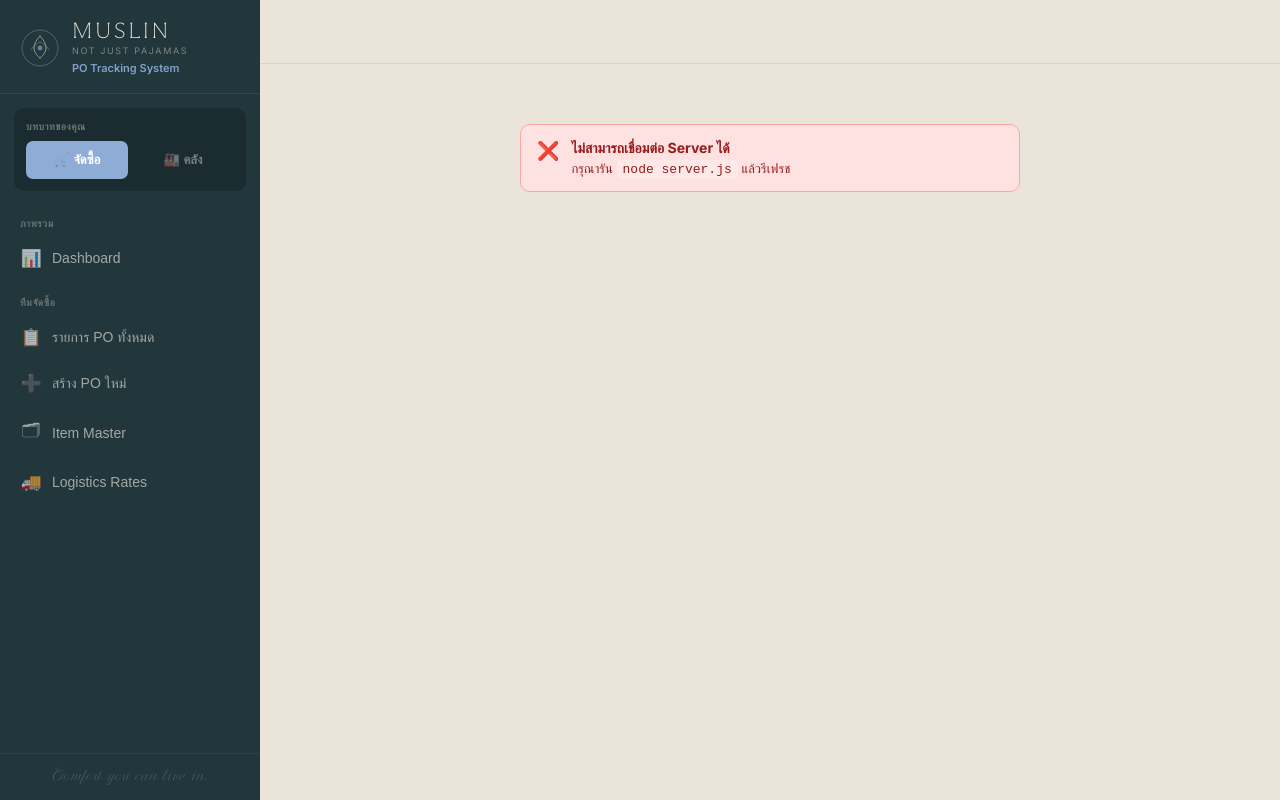
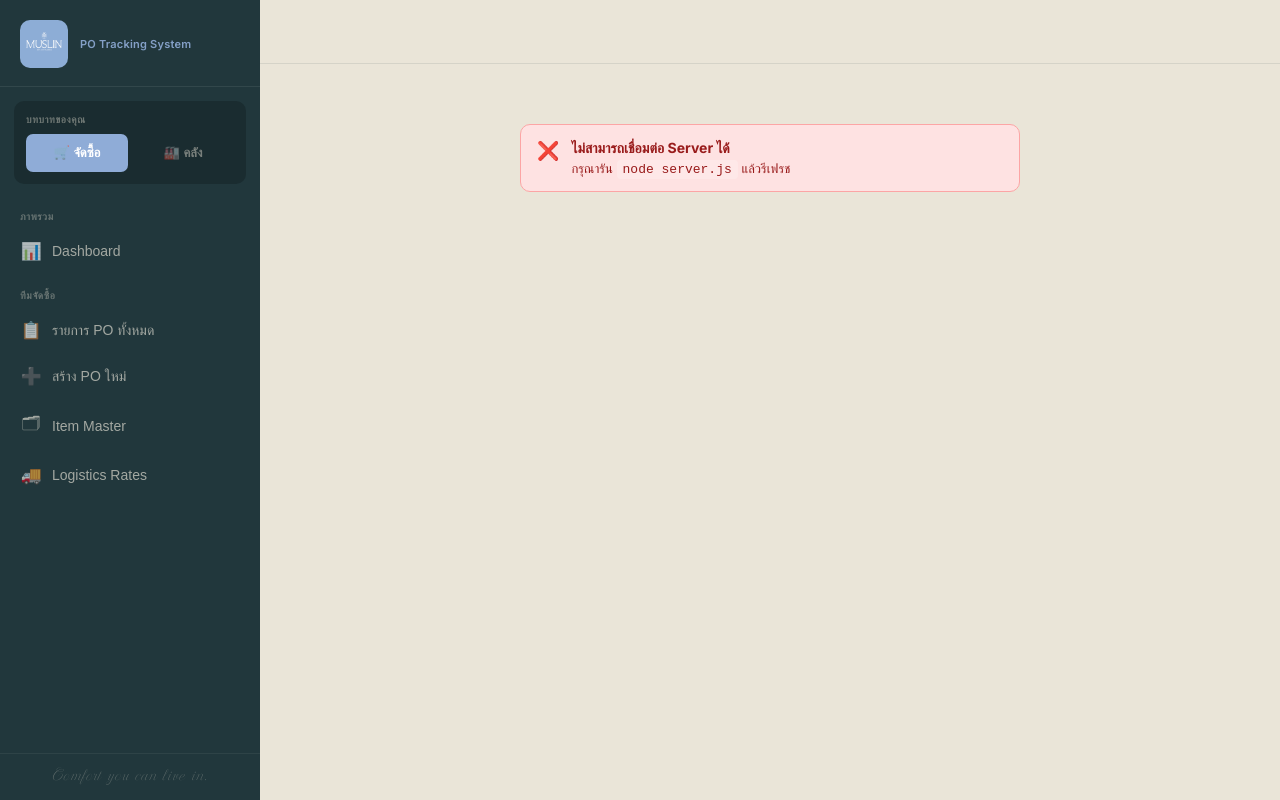
Before and after one commit to koonchin/master_web, a website: page index.html in a window 1280 px wide. Drawn offline with Linux system fonts and the light colour scheme; no server answers.

Commit message:
feat: replace sidebar SVG with actual MUSLIN brand logo image
Swap hand-drawn botanical SVG with the official MUSLIN profile photo
(48px rounded square). Simplify sidebar header — remove redundant
Arizona Flare wordmark and subtitle text since the image already
contains the full MUSLIN + NOT JUST PAJAMAS lockup. Keep only the
PO Tracking System label alongside the logo.

Co-Authored-By: Claude Sonnet 4.6 <noreply@anthropic.com>

```diff
--- a/css/style.css
+++ b/css/style.css
@@ -96,45 +96,30 @@ body {
   position: relative;
 }
 
-/* MUSLIN logomark — botanical circle */
-.sidebar-logo {
-  width: 40px; height: 40px; flex-shrink: 0;
-  display: flex; align-items: center; justify-content: center;
+/* MUSLIN logo image */
+.sidebar-logo-img {
+  width: 48px; height: 48px; flex-shrink: 0;
+  border-radius: 10px;
+  object-fit: cover;
+  display: block;
 }
-.sidebar-logo svg { width: 40px; height: 40px; }
 
-/* Legacy .logo-icon fallback */
+/* Legacy fallbacks */
+.sidebar-logo { width: 40px; height: 40px; flex-shrink: 0; display: flex; align-items: center; justify-content: center; }
 .sidebar-header .logo-icon {
   width: 40px; height: 40px;
-  background: var(--color-muslin-blue);
-  border-radius: 10px;
+  background: var(--color-muslin-blue); border-radius: 10px;
   display: flex; align-items: center; justify-content: center;
   font-size: 20px; flex-shrink: 0;
 }
 
 .sidebar-brand { flex: 1; min-width: 0; }
-.sidebar-brand-name {
-  font-family: 'Arizona Flare', serif;
-  font-weight: 100;
-  font-size: 22px;
-  color: var(--color-cotton);
-  letter-spacing: 0.12em;
-  line-height: 1;
-  text-transform: uppercase;
-}
-.sidebar-brand-sub {
-  font-size: 9px;
-  letter-spacing: 0.18em;
-  color: rgba(234,229,216,.45);
-  text-transform: uppercase;
-  margin-top: 3px;
-}
 .sidebar-brand-sys {
   font-size: 11px;
   color: var(--color-muslin-blue);
   font-weight: 600;
-  margin-top: 5px;
   opacity: 0.9;
+  letter-spacing: 0.02em;
 }
 
 /* Close button (mobile only) */
--- a/index.html
+++ b/index.html
@@ -20,21 +20,8 @@
   <!-- ========== SIDEBAR ========== -->
   <aside class="sidebar" id="sidebar">
     <div class="sidebar-header">
-      <!-- MUSLIN botanical logomark -->
-      <div class="sidebar-logo" aria-hidden="true">
-        <svg viewBox="0 0 40 40" fill="none" xmlns="http://www.w3.org/2000/svg">
-          <circle cx="20" cy="20" r="18" stroke="rgba(234,229,216,0.25)" stroke-width="1"/>
-          <!-- Leaves -->
-          <path d="M20 8 C20 8 14 14 14 20 C14 26 20 30 20 30" stroke="rgba(234,229,216,0.55)" stroke-width="1" fill="none" stroke-linecap="round"/>
-          <path d="M20 8 C20 8 26 14 26 20 C26 26 20 30 20 30" stroke="rgba(234,229,216,0.55)" stroke-width="1" fill="none" stroke-linecap="round"/>
-          <path d="M20 14 C20 14 13 17 11 22" stroke="rgba(234,229,216,0.35)" stroke-width="0.8" fill="none" stroke-linecap="round"/>
-          <path d="M20 14 C20 14 27 17 29 22" stroke="rgba(234,229,216,0.35)" stroke-width="0.8" fill="none" stroke-linecap="round"/>
-          <circle cx="20" cy="20" r="2.5" fill="rgba(143,172,215,0.6)"/>
-        </svg>
-      </div>
+      <img class="sidebar-logo-img" src="img/logo.jpg" alt="MUSLIN Logo">
       <div class="sidebar-brand">
-        <div class="sidebar-brand-name">MUSLIN</div>
-        <div class="sidebar-brand-sub">NOT JUST PAJAMAS</div>
         <div class="sidebar-brand-sys">PO Tracking System</div>
       </div>
       <button class="sidebar-close-btn" onclick="closeSidebar()" aria-label="Close menu">✕</button>
```
Also changed, not shown: img/logo.jpg (added).
